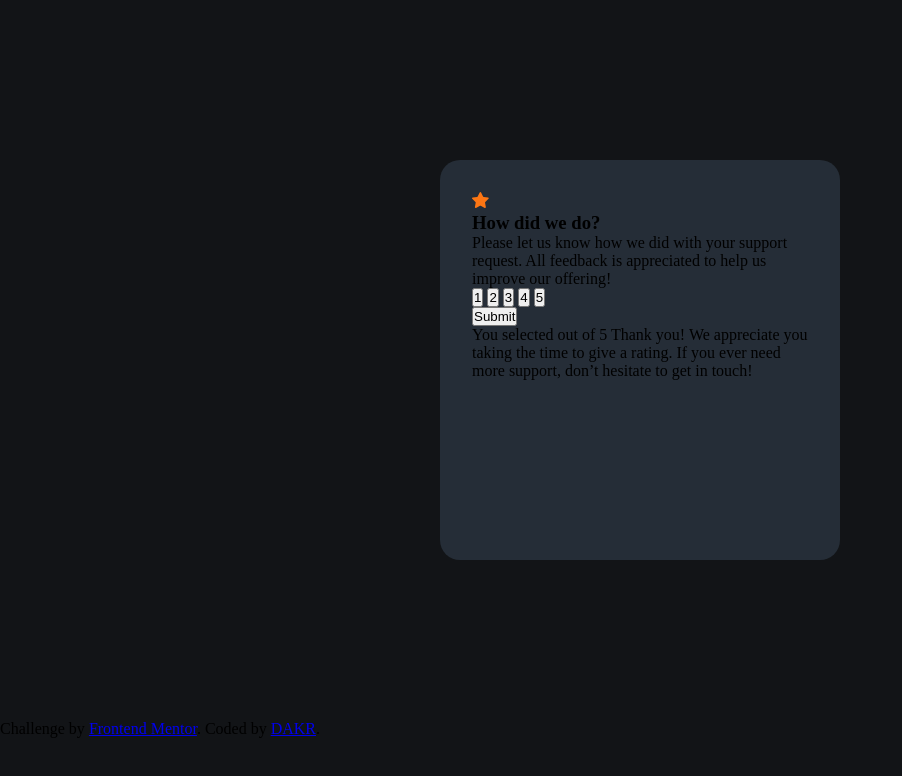
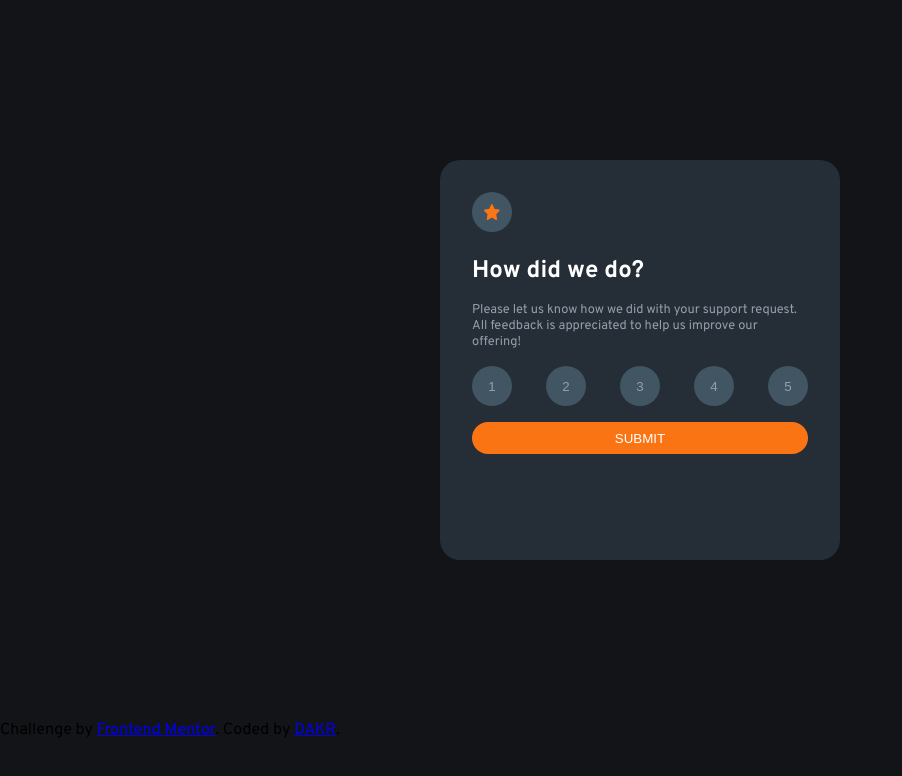
Before and after one commit to DanielKrol90/frontend.io-interactive-rating-component, a plain HTML site: page index.html in a window 1280 px wide. Shown: the whole page, without its empty margins (0-902 px from the left). Drawn offline with Linux system fonts and the light colour scheme.

Commit message:
added scss, rating_card look almost done

```diff
--- a/index.html
+++ b/index.html
@@ -7,9 +7,9 @@
   <!-- displays site properly based on user's device -->
 
   <link rel="icon" type="image/png" sizes="32x32" href="./images/favicon-32x32.png">
-
+  <link href="https://fonts.googleapis.com/css2?family=Overpass:wght@400;700&display=swap" rel="stylesheet">
   <title>Frontend Mentor | Interactive rating component</title>
-  <link rel="stylesheet" href="style.css">
+  <link rel="stylesheet" href="./css/style.css">
 
 </head>
 
@@ -28,20 +28,20 @@
         to help us improve our offering!</p>
 
       <div class="rating__card-scores">
-        <button class="primary__button">1</button>
-        <button class="primary__button">2</button>
-        <button class="primary__button">3</button>
-        <button class="primary__button">4</button>
-        <button class="primary__button">5</button>
+        <button class="button__secondary">1</button>
+        <button class="button__secondary">2</button>
+        <button class="button__secondary">3</button>
+        <button class="button__secondary">4</button>
+        <button class="button__secondary">5</button>
       </div>
 
-      <button class="secondary__button">Submit</button>
+      <button class="button__primary">Submit</button>
 
       <!-- Rating state end -->
     </article>
 
 
-    <article class="thanks__card">
+    <article class="thanks__card display">
       <!-- Thank you state start -->
       You selected
       <!-- Add rating here --> out of 5
--- /dev/null
+++ b/style.scss
@@ -0,0 +1,89 @@
+* {
+    padding: 0;
+    margin: 0;
+    box-sizing: border-box;
+    border: none;
+}
+
+body {
+    background-color: hsl(216, 12%, 8%);
+    font-family: 'Overpass', sans-serif;
+}
+
+main {
+    background-color: hsl(213, 19%, 18%);
+    height: 400px;
+    width: 400px;
+    margin: 10rem auto;
+    border-radius: 20px;
+    padding: 2rem;
+}
+
+.rating__card {
+
+    .rating__star-img {
+        background-color: hsl(203, 20%,32%);
+        height: 2.5rem;
+        width: 2.5rem;
+        border-radius: 50%;
+        display: flex;
+        justify-content: center;
+        align-items: center;
+        margin-bottom: 1.5rem;
+
+        img {
+            height: 1rem;
+            width: 1rem;
+        }
+    }
+    h3 {
+        color:  hsl(0, 0%, 100%);
+        margin-bottom: 1rem;
+        font-size: 1.5rem;
+    }
+    p {
+        color: hsl(217, 12%, 63%);
+        margin-bottom: 1rem;
+        font-size: 0.8rem;
+    }
+    .rating__card-scores {
+        display: flex;
+        flex-direction: row;
+        justify-content: space-between;
+    }
+}
+
+.button__primary {
+    background-color: hsl(25, 97%, 53%);
+    color: hsl(0, 0%, 100%);
+    width: 100%;
+    height: 2rem;
+    border-radius: 20px;
+    text-transform: uppercase;
+
+    &:hover {
+        background-color: hsl(0, 0%, 100%);
+        color: hsl(25, 97%, 53%);
+    }
+}
+
+.button__secondary {
+    background-color: hsl(203, 20%,32%);
+    height: 2.5rem;
+    width: 2.5rem;
+    border-radius: 50%;
+    display: flex;
+    justify-content: center;
+    align-items: center;
+    margin-bottom: 1rem;
+    color: hsl(217, 12%, 63%);
+
+    &:hover {
+        background-color: hsl(25, 97%, 53%);
+        color: hsl(0, 0%, 100%);
+    }
+}
+
+.display {
+    display: none;
+}
```
Also changed, not shown: css/style.css (added), js/main.js (added), style.css (deleted), 1 other file.
